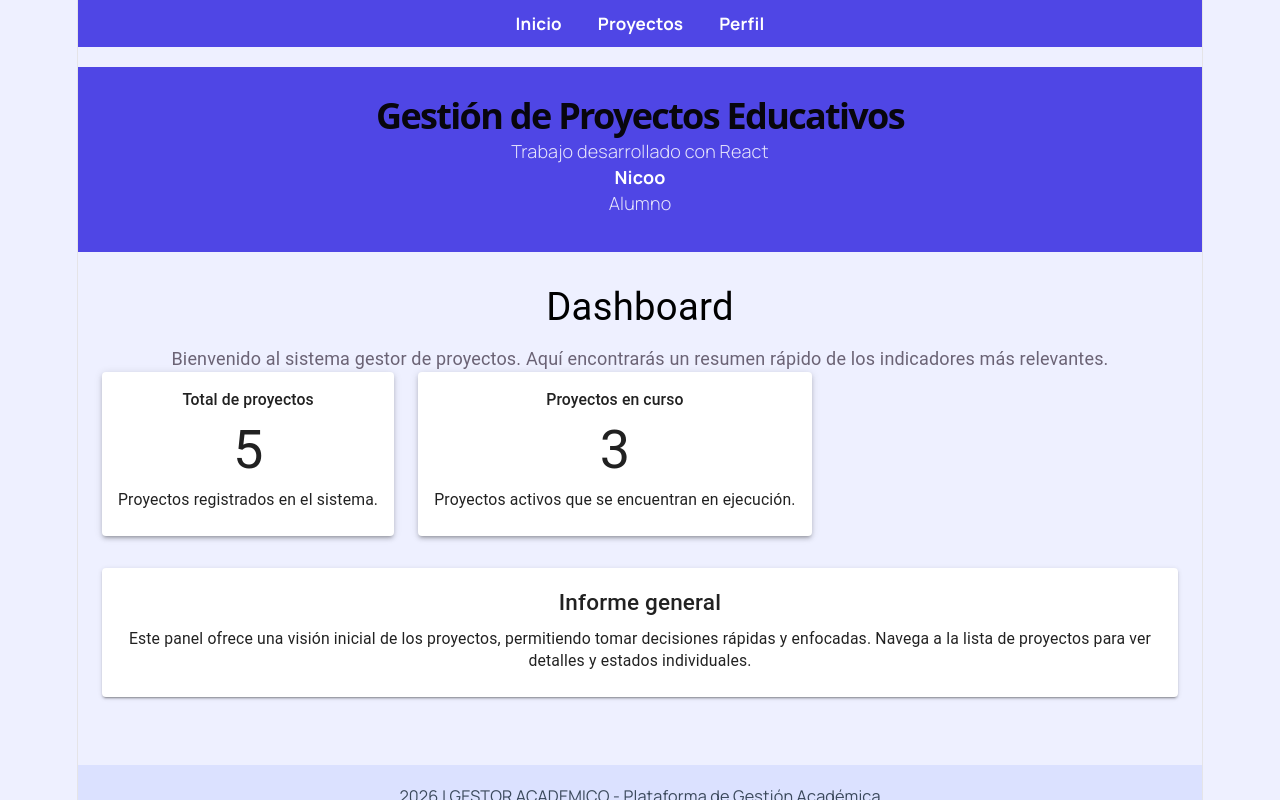
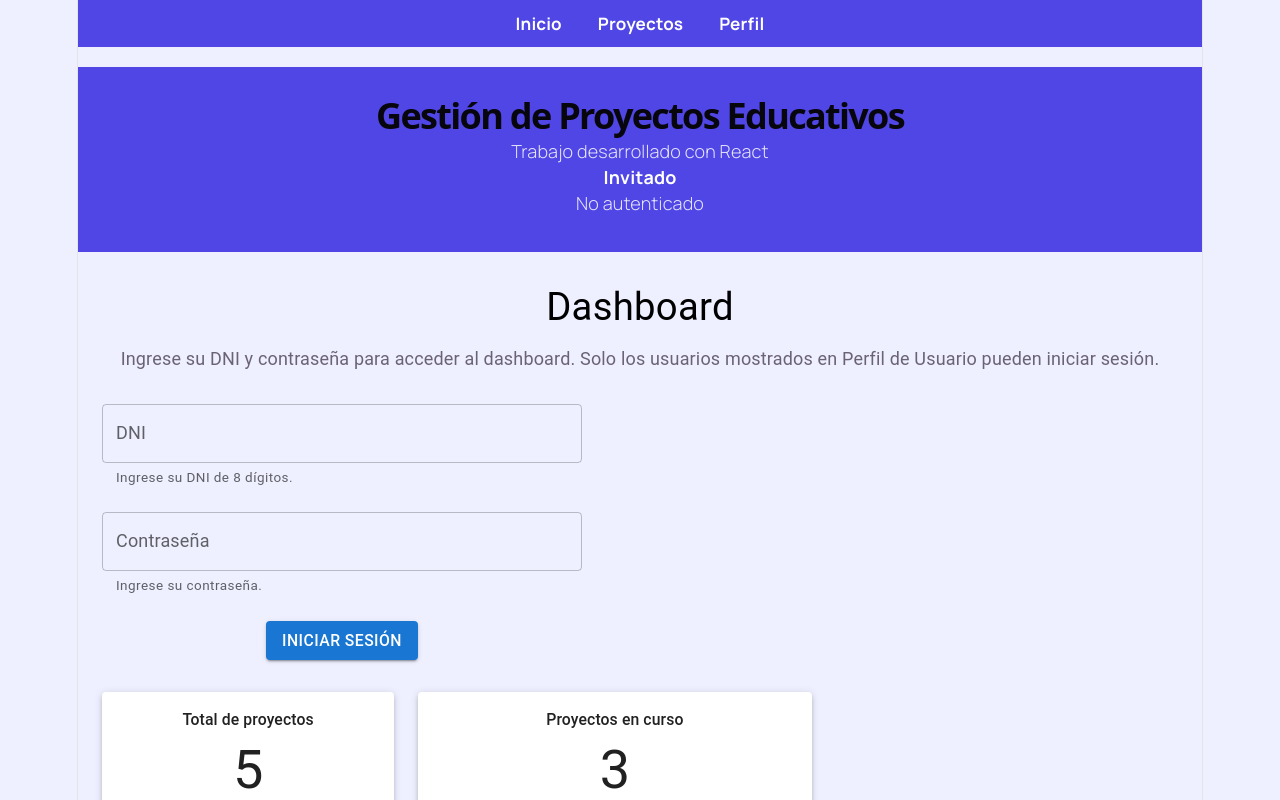
Before and after one commit to victor-efimov/pv_tp03_Grupo11, a React (Vite) app in the folder my-app/: page /dashboard in a window 1280 px wide. Shown: the top 800 px of the page. Built offline with nearby package versions, Linux system fonts and the light colour scheme.

Commit message:
Agregacion de login de usuarios registrados [VictorEfimov]

```diff
--- a/my-app/src/components/Header.jsx
+++ b/my-app/src/components/Header.jsx
@@ -3,7 +3,7 @@ import { UsuarioContext } from "../context/UsuarioContext";
 import "../css/Header.css";
 
 const Header = () => {
-  const { usuario } = useContext(UsuarioContext);
+  const { usuario, logout } = useContext(UsuarioContext);
 
   return (
     <header>
@@ -13,8 +13,13 @@ const Header = () => {
       </div>
 
       <div className="usuario-info">
-        <strong>{usuario.nombre}</strong>
-        <p>{usuario.rol}</p>
+        <strong>{usuario ? usuario.nombre : "Invitado"}</strong>
+        <p>{usuario ? usuario.rol : "No autenticado"}</p>
+        {usuario && (
+          <button type="button" className="logout-button" onClick={logout}>
+            Cerrar sesión
+          </button>
+        )}
       </div>
     </header>
   );
--- a/my-app/src/components/ProyectoCard.jsx
+++ b/my-app/src/components/ProyectoCard.jsx
@@ -6,7 +6,7 @@ const { id, titulo, categoria, estado } = proyecto;
 return (
   <Card className="carta">
     <CardContent className="carta2">
-       <h3> {titulo} </h3>
+        <h3> {titulo} </h3>
         <p> Categoría: {categoria}</p>
         <p> Estado: {estado ? "Activo" : "Inactivo"}</p>
     </CardContent>
--- a/my-app/src/context/UsuarioContext.jsx
+++ b/my-app/src/context/UsuarioContext.jsx
@@ -1,30 +1,51 @@
 import { createContext, useState, useEffect } from "react";
+import usuarioService from "../services/usuarioService";
 
 export const UsuarioContext = createContext();
 
 export const UsuarioProvider = ({ children }) => {
   const [usuario, setUsuario] = useState(() => {
     const usuarioGuardado = localStorage.getItem("usuario_tp");
-    return usuarioGuardado
-      ? JSON.parse(usuarioGuardado)
-      : {
-          nombre: "Nicoo",
-          dni: "12345678",
-          rol: "Alumno",
-          institucion: "UNJu"
-        };
+    return usuarioGuardado ? JSON.parse(usuarioGuardado) : null;
   });
 
   useEffect(() => {
-    localStorage.setItem("usuario_tp", JSON.stringify(usuario));
+    if (usuario) {
+      localStorage.setItem("usuario_tp", JSON.stringify(usuario));
+    } else {
+      localStorage.removeItem("usuario_tp");
+    }
   }, [usuario]);
 
+  const login = (dni, contraseña) => {
+    const usuarioEncontrado = usuarioService.autenticarUsuario(dni, contraseña);
+    if (!usuarioEncontrado) {
+      return false;
+    }
+
+    const usuarioActivo = {
+      id: usuarioEncontrado.id,
+      nombre: usuarioEncontrado.nombre,
+      rol: usuarioEncontrado.rol,
+      institucion: usuarioEncontrado.institucion,
+      email: usuarioEncontrado.email,
+      dni: usuarioEncontrado.dni,
+    };
+
+    setUsuario(usuarioActivo);
+    return true;
+  };
+
+  const logout = () => {
+    setUsuario(null);
+  };
+
   const actualizarPerfil = (nuevosDatos) => {
-    setUsuario(nuevosDatos);
+    setUsuario((actual) => ({ ...actual, ...nuevosDatos }));
   };
 
   return (
-    <UsuarioContext.Provider value={{ usuario, actualizarPerfil }}>
+    <UsuarioContext.Provider value={{ usuario, login, logout, actualizarPerfil }}>
       {children}
     </UsuarioContext.Provider>
   );
--- /dev/null
+++ b/my-app/src/services/usuarioService.js
@@ -0,0 +1,60 @@
+const usuarios = [
+  {
+    id: 1,
+    nombre: "Octavio Ricci",
+    rol: "Alumno",
+    institucion: "Escuela de Minas",
+    email: "octavio.ricci@example.com",
+    dni: "26348791",
+    contraseña: "Ricci2026!"
+  },
+  {
+    id: 2,
+    nombre: "Victor Efimov",
+    rol: "Alumno",
+    institucion: "Escuela de Minas",
+    email: "victor.efimov@example.com",
+    dni: "32578964",
+    contraseña: "Efimov2026!"
+  },
+  {
+    id: 3,
+    nombre: "Nicolas Azamor",
+    rol: "Alumno",
+    institucion: "Escuela de Minas",
+    email: "nicolas.azamor@example.com",
+    dni: "48901237",
+    contraseña: "Azamor2026!"
+  },
+  {
+    id: 4,
+    nombre: "Luciana Cardozo",
+    rol: "Alumno",
+    institucion: "Facultad de Ingeniería",
+    email: "luciana.cardozo@example.com",
+    dni: "57469021",
+    contraseña: "Cardozo2026!"
+  },
+  {
+    id: 5,
+    nombre: "Rodolfo Ruiz",
+    rol: "Docente",
+    institucion: "Escuela de Minas",
+    email: "rodolfo.ruiz@example.com",
+    dni: "60218473",
+    contraseña: "Ruiz2026!"
+  }
+];
+
+const obtenerUsuarios = () => usuarios;
+
+const autenticarUsuario = (dni, contraseña) => {
+  return usuarios.find(
+    (usuario) => usuario.dni === dni && usuario.contraseña === contraseña
+  );
+};
+
+export default {
+  obtenerUsuarios,
+  autenticarUsuario,
+};
--- a/my-app/src/views/Dashboard.jsx
+++ b/my-app/src/views/Dashboard.jsx
@@ -1,22 +1,110 @@
+import { useState, useContext } from "react";
 import proyectoService from "../services/proyectoservices";
-import { Container, Box, Typography, Grid, Card, CardContent } from "@mui/material";
+import { UsuarioContext } from "../context/UsuarioContext";
+import {
+  Container,
+  Box,
+  Typography,
+  Grid,
+  Card,
+  CardContent,
+  TextField,
+  Button,
+  Alert,
+} from "@mui/material";
 
 const Dashboard = () => {
+  const { usuario, login } = useContext(UsuarioContext);
+  const [dni, setDni] = useState("");
+  const [password, setPassword] = useState("");
+  const [error, setError] = useState("");
+  const [dniError, setDniError] = useState("");
+  const [passwordError, setPasswordError] = useState("");
+
   const totalProyectos = proyectoService.obtenerProyectos().length;
   const proyectosActivos = proyectoService
     .obtenerProyectos()
     .filter((proyecto) => proyecto.estado).length;
+
+  const validarDni = (valor) => {
+    if (!valor.trim()) {
+      return "El DNI es obligatorio.";
+    }
+    if (!/^[0-9]{8}$/.test(valor.trim())) {
+      return "El DNI debe contener exactamente 8 dígitos.";
+    }
+    return "";
+  };
+
+  const handleSubmit = (event) => {
+    event.preventDefault();
+    const nuevoDniError = validarDni(dni);
+    const nuevoPasswordError = password ? "" : "La contraseña es obligatoria.";
+
+    setDniError(nuevoDniError);
+    setPasswordError(nuevoPasswordError);
+    setError("");
+
+    if (nuevoDniError || nuevoPasswordError) {
+      return;
+    }
+
+    const ingresoValido = login(dni.trim(), password);
+    if (!ingresoValido) {
+      setError("DNI o contraseña incorrectos. Revisa los datos e intenta nuevamente.");
+      return;
+    }
+  };
+
+  const mensajeBienvenida = usuario
+    ? `Bienvenido, ${usuario.nombre}. Aquí encontrarás un resumen rápido de los indicadores más relevantes.`
+    : "Ingrese su DNI y contraseña para acceder al dashboard. Solo los usuarios mostrados en Perfil de Usuario pueden iniciar sesión.";
 
   return (
     <Container sx={{ py: 4 }}>
       <Typography variant="h4" component="h1" gutterBottom sx={{ color: 'black' }}>
         Dashboard
       </Typography>
-      <Typography variant="body1" color="text.secondary" paragraph>
-        Bienvenido al sistema gestor de proyectos. Aquí encontrarás un resumen rápido de los indicadores más relevantes.
+      <Typography variant="body1" color="text.secondary" component="p">
+        {mensajeBienvenida}
       </Typography>
 
-      <Grid container spacing={3}>
+      {!usuario && (
+        <Box component="form" onSubmit={handleSubmit} sx={{ maxWidth: 480, mt: 2 }}>
+          {error && (
+            <Alert severity="error" sx={{ mb: 2 }}>
+              {error}
+            </Alert>
+          )}
+
+          <TextField
+            label="DNI"
+            value={dni}
+            onChange={(event) => setDni(event.target.value)}
+            fullWidth
+            margin="normal"
+            error={Boolean(dniError)}
+            helperText={dniError || "Ingrese su DNI de 8 dígitos."}
+          />
+
+          <TextField
+            label="Contraseña"
+            type="password"
+            value={password}
+            onChange={(event) => setPassword(event.target.value)}
+            fullWidth
+            margin="normal"
+            error={Boolean(passwordError)}
+            helperText={passwordError || "Ingrese su contraseña."}
+          />
+
+          <Button type="submit" variant="contained" color="primary" sx={{ mt: 2 }}>
+            Iniciar sesión
+          </Button>
+        </Box>
+      )}
+
+      <Grid container spacing={3} sx={{ mt: 4 }}>
         <Grid item xs={12} md={8}>
           <Card elevation={3}>
             <CardContent>
--- a/my-app/src/views/PerfilUsuario.jsx
+++ b/my-app/src/views/PerfilUsuario.jsx
@@ -1,50 +1,15 @@
 import { Container, Typography, Grid, Card, CardContent, Avatar, Box } from "@mui/material";
+import usuarioService from "../services/usuarioService";
 
 const PerfilUsuario = () => {
-  const usuarios = [
-    {
-      id: 1,
-      nombre: "Octavio Ricci",
-      rol: "Alumno",
-      institucion: "Escuela de Minas",
-      email: "octavio.ricci@example.com"
-    },
-    {
-      id: 2,
-      nombre: "Victor Efimov",
-      rol: "Alumno",
-      institucion: "Escuela de Minas",
-      email: "victor.efimov@example.com"
-    },
-        {
-      id: 3,
-      nombre: "Nicolas Azamor",
-      rol: "Alumno",
-      institucion: "Escuela de Minas",
-      email: "nicolas.azamor@example.com"
-    },
-    {
-      id: 4,
-      nombre: "Luciana Cardozo",
-      rol: "Alumno",
-      institucion: "Facultad de Ingenieria",
-      email: "luciana.cardozo@example.com"
-    },
-    {
-      id: 5,
-      nombre: "Rodolfo Ruiz",
-      rol: "Docente",
-      institucion: "Escuela de Minas",
-      email: "rodolfo.ruiz@example.com"
-    }
-  ];
+  const usuarios = usuarioService.obtenerUsuarios();
 
   return (
     <Container sx={{ py: 4 }}>
       <Typography variant="h4" component="h1" gutterBottom sx={{ color: 'black' }}>
         Perfil de Usuario
       </Typography>
-      <Typography variant="body1" color="text.secondary" paragraph>
+      <Typography variant="body1" color="text.secondary" component="p">
         Datos simulados de alumnos y docentes organizados de manera clara y accesible.
       </Typography>
 
@@ -70,6 +35,9 @@ const PerfilUsuario = () => {
                 <Typography variant="body2" sx={{ mt: 1 }}>
                   Correo: <strong>{usuario.email}</strong>
                 </Typography>
+                <Typography variant="body2" sx={{ mt: 1 }}>
+                  DNI: <strong>{usuario.dni}</strong>
+                </Typography>
               </CardContent>
             </Card>
           </Grid>
```
Also changed, not shown: my-app/src/components/DetalleProyecto.jsx (+0 -8 lines), my-app/src/components/FormularioProyecto.jsx (+5 -5 lines).
